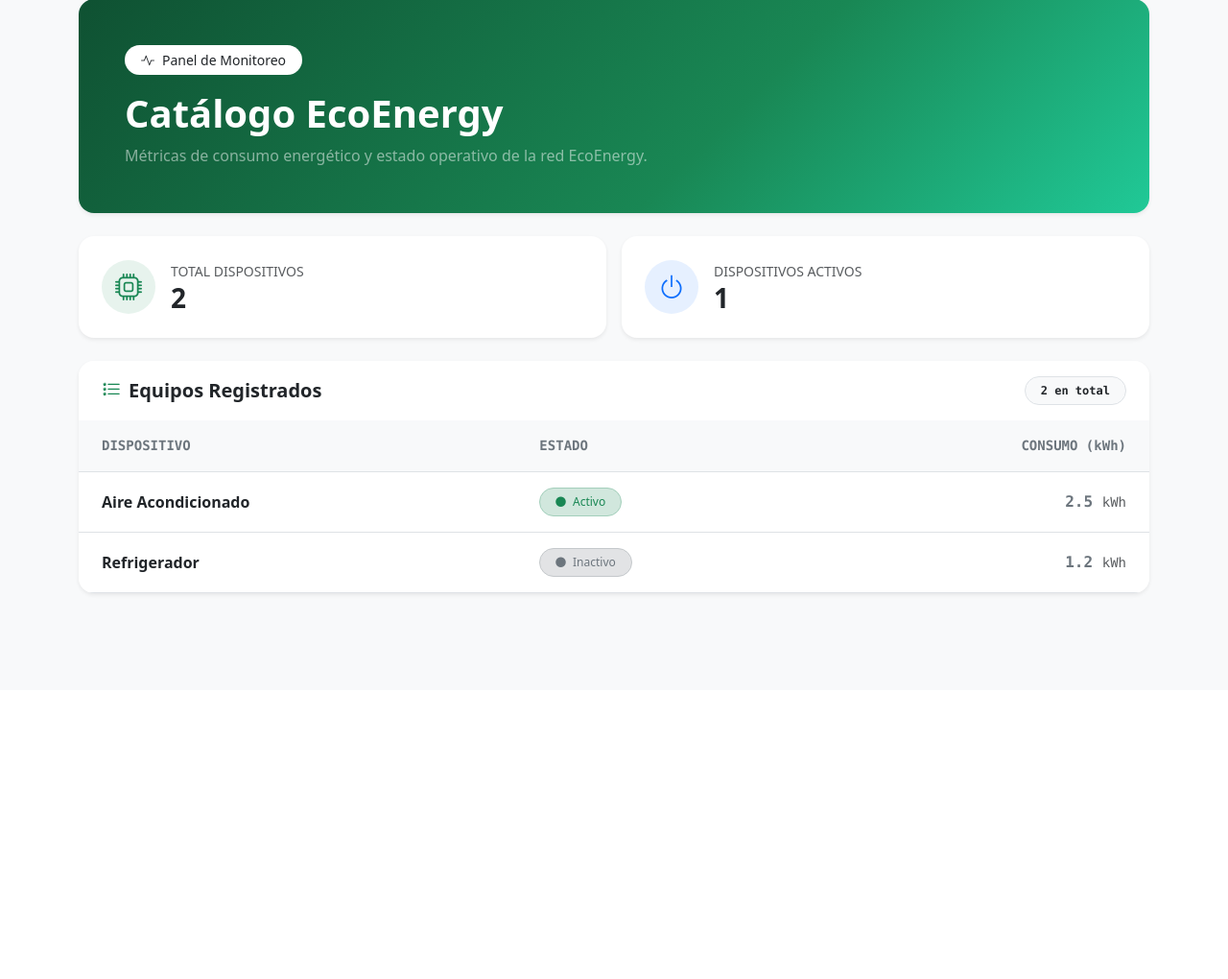
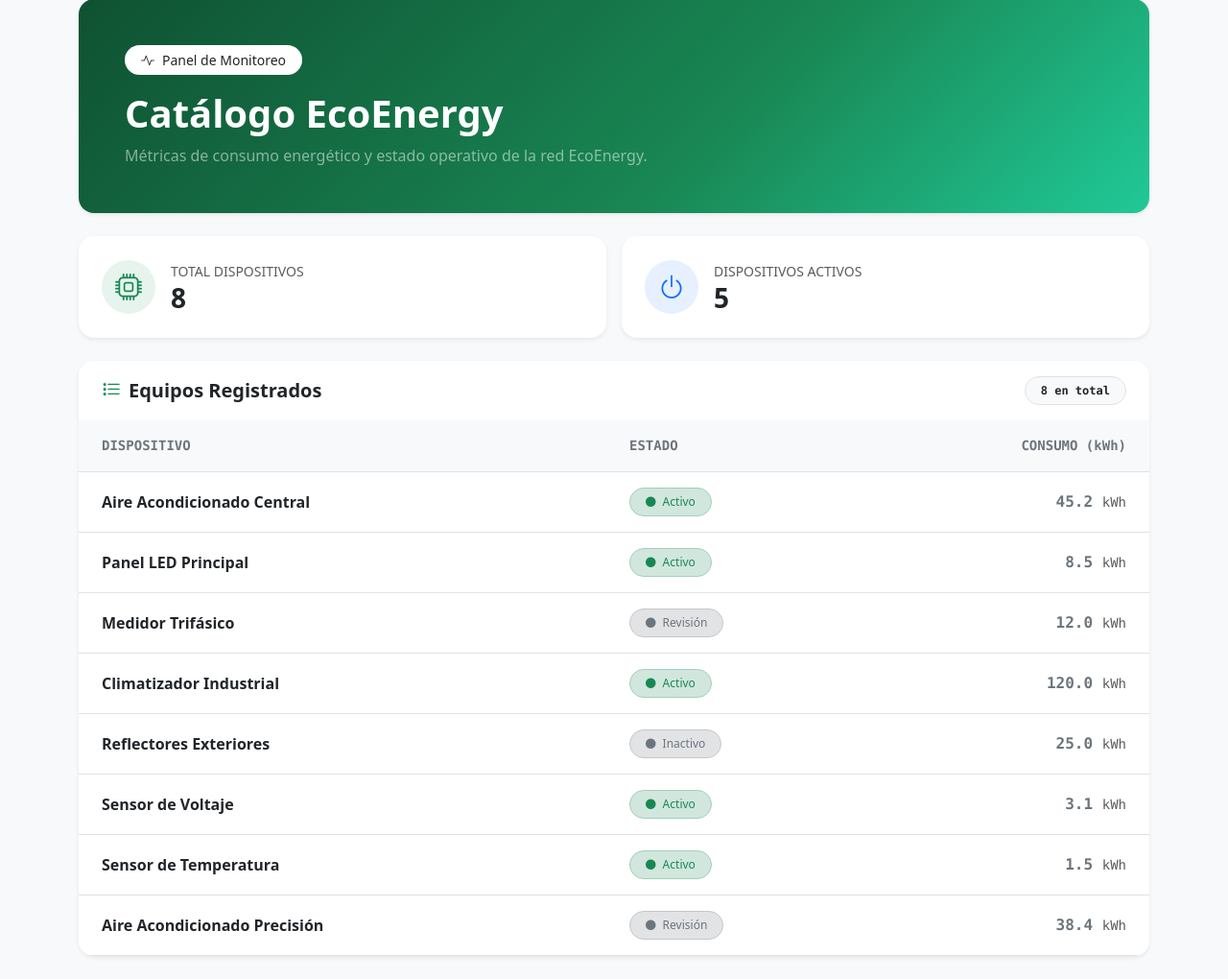
Before and after one commit to Andyfliz/django-p2c1-CortesAlexander, a Django app: page /dispositivos/ in a window 1280 px wide. Shown: the part 81-1101 px from the top of the page at 96% size. Before the commit the page ends 702 px from the top, so only its background shows below. Run offline with Django 5.2, Linux system fonts and the light colour scheme; some libraries are stand-ins or nearby versions.

Commit message:
Avanze evaluacion

```diff
--- a/data/categorias.json
+++ b/data/categorias.json
@@ -1,7 +1,17 @@
 [
-    {
-        "id": 1,
-        "estado": "Activo",
-        "consumo_kwh": 18.4
-    }
+  {
+    "id": 1,
+    "nombre": "Climatización",
+    "descripcion": "Equipos de aire acondicionado y calefacción"
+  },
+  {
+    "id": 2,
+    "nombre": "Iluminación",
+    "descripcion": "Sistemas de iluminación LED e inteligente"
+  },
+  {
+    "id": 3,
+    "nombre": "Medición",
+    "descripcion": "Sensores y medidores de consumo eléctrico"
+  }
 ]
--- a/data/dispositivos.json
+++ b/data/dispositivos.json
@@ -1,18 +1,66 @@
 [
   {
     "id": 1,
+    "nombre": "Aire Acondicionado Central",
     "estado": "Activo",
-    "nombre": "Aire Acondicionado",
-    "consumo_kwh": 2.5,
+    "consumo_kwh": 45.2,
     "zona_id": 1,
     "categoria_id": 1
   },
   {
-    "id": 12,
+    "id": 2,
+    "nombre": "Panel LED Principal",
+    "estado": "Activo",
+    "consumo_kwh": 8.5,
+    "zona_id": 1,
+    "categoria_id": 2
+  },
+  {
+    "id": 3,
+    "nombre": "Medidor Trifásico",
+    "estado": "Revisión",
+    "consumo_kwh": 12.0,
+    "zona_id": 1,
+    "categoria_id": 3
+  },
+  {
+    "id": 4,
+    "nombre": "Climatizador Industrial",
+    "estado": "Activo",
+    "consumo_kwh": 120.0,
+    "zona_id": 2,
+    "categoria_id": 1
+  },
+  {
+    "id": 5,
+    "nombre": "Reflectores Exteriores",
     "estado": "Inactivo",
-    "nombre": "Refrigerador",
-    "consumo_kwh": 1.2,
+    "consumo_kwh": 25.0,
     "zona_id": 2,
     "categoria_id": 2
+  },
+  {
+    "id": 6,
+    "nombre": "Sensor de Voltaje",
+    "estado": "Activo",
+    "consumo_kwh": 3.1,
+    "zona_id": 2,
+    "categoria_id": 3
+  },
+  {
+    "id": 7,
+    "nombre": "Sensor de Temperatura",
+    "estado": "Activo",
+    "consumo_kwh": 1.5,
+    "zona_id": 3,
+    "categoria_id": 3
+  },
+  {
+    "id": 8,
+    "nombre": "Aire Acondicionado Precisión",
+    "estado": "Revisión",
+    "consumo_kwh": 38.4,
+    "zona_id": 3,
+    "categoria_id": 1
   }
 ]
--- a/data/zonas.json
+++ b/data/zonas.json
@@ -1,7 +1,17 @@
 [
-    {
-        "id": 1,
-        "nombre": "Medidor inteligente",
-        "limite_kwh": "Activo"
-    }
+  {
+    "id": 1,
+    "nombre": "Oficina Central",
+    "limite_kwh": 150.0
+  },
+  {
+    "id": 2,
+    "nombre": "Planta de Producción",
+    "limite_kwh": 500.0
+  },
+  {
+    "id": 3,
+    "nombre": "Laboratorio Principal",
+    "limite_kwh": 250.0
+  }
 ]
--- a/dispositivos/urls.py
+++ b/dispositivos/urls.py
@@ -6,21 +6,24 @@ app_name = "dispositivos"
 urlpatterns = [
     path("", views.inicio, name="inicio"),
 
+    #Pagina dispositivo
     path(
         "dispositivos/",
         views.catalogo,
         name="catalogo",
     ),
 
-    path(
-        "zonas/<int:zona_id>/dispositivos/",
-        views.dispositivos_zona,
-        name="por_zona",
-    ),
-
+    #Pagina dispositivo id
     path(
         "dispositivos/<int:dispositivo_id>/",
         views.dispositivo_numero,
         name="por_dispositivo",
     ),
+
+    path(
+        "zonas/",
+        views.catalogo_zonas,
+        name="catalogo_zonas",
+        ),
+
 ]
--- a/dispositivos/views.py
+++ b/dispositivos/views.py
@@ -39,34 +39,39 @@ def dispositivo_numero(request, dispositivo_id):
         },
     )
 
-
-def dispositivos_zona(request, zona_id):
-    if zona_id != 3:
-        return HttpResponse(
-            "Zona no encontrada", status=404
-        )
-    return HttpResponse(
-        f"Dispositivos de la zona {zona_id}"
-    )
-
-
 def catalogo(request):
     dispositivos = cargar_dispositivos()
-    zonas = cargar_zonas()
-    categorias = cargar_categorias()
-
-    # Crea un diccionario {id: nombre} para buscar rápidamente zonas (Ej: {1: "Sala de Estar"})
-    mapa_zonas = {z["id"]: z["nombre"] for z in zonas}
 
     activos = sum(
         1 for item in dispositivos
         if item["estado"] == "Activo"
     )
+
     contexto = {
         "dispositivos": dispositivos,
         "total": len(dispositivos),
         "total_activos": activos,
-        }
+    }
+
     return render(
-        request, "dispositivos/catalogo.html", contexto
-    )
+    request, "dispositivos/catalogo.html", contexto
+)
+
+def catalogo_zonas(request):
+    zonas = cargar_zonas()
+    dispositivos = cargar_dispositivos()
+
+    for zona in zonas:
+        dispositivos_de_zona = []
+
+        for dispositivo in dispositivos:
+            if dispositivo.get("zona_id") == zona["id"]:
+                dispositivos_de_zona.append(dispositivo)
+
+        zona["dispositivos"] = dispositivos_de_zona
+
+    contexto = {
+        "zonas": zonas
+    }
+
+    return render(request, "dispositivos/catalogo_zona.html", contexto)
--- a/templates/dispositivos/numero_dispositivo.html
+++ b/templates/dispositivos/numero_dispositivo.html
@@ -8,10 +8,10 @@ Dispositivo | EcoEnergy
 <h1>Dispositivo número {{ dispositivo_id }}</h1>
 
 <ul>
-    {% for dispositivo in dispositivos %}
-        <li>{{ dispositivo.nombre }} — {{ dispositivo.estado }}</li>
+    {% for zona in zonas %}
+        <li>{{ zonas.nombre }} — {{ zonas.limite_kwh }}</li>
     {% empty %}
-        <li>No existen dispositivos disponibles.</li>
+        <li>No existen zonas disponibles.</li>
     {% endfor %}
 </ul>
 
```
Also changed, not shown: templates/dispositivos/c.html (added, +12 -0 lines), templates/dispositivos/catalogo_zona.html (+28 -0 lines).
